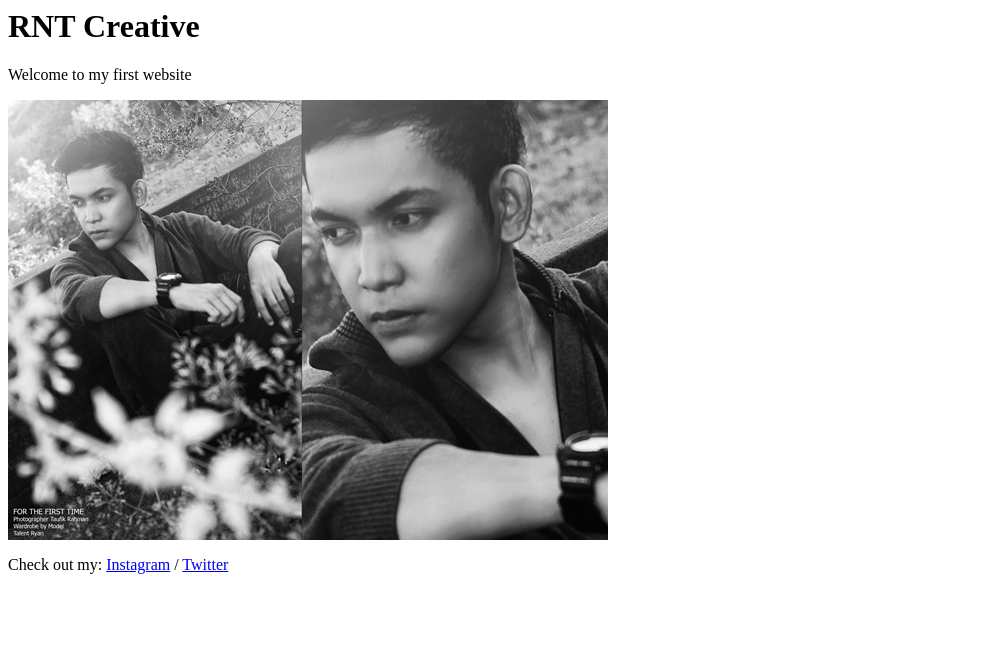
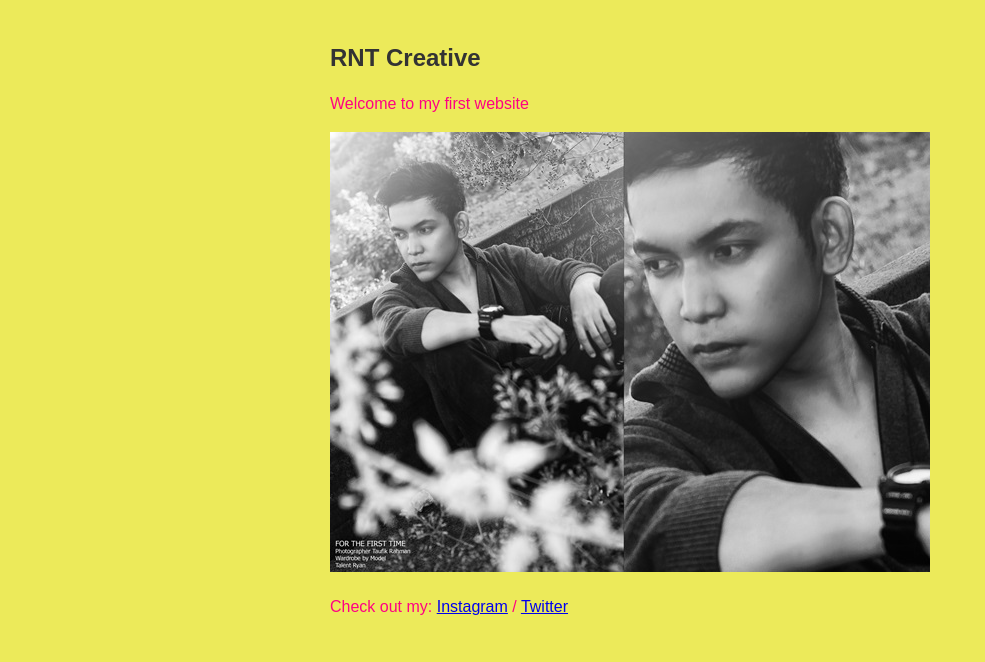
Before and after one commit to Rianto-RNT/front-and-fun, a plain HTML site: page rnt-sallyhart/index.html in a window 1280 px wide. Shown: the whole page, without its empty margins (0-985 px from the left). Drawn offline with Linux system fonts and the light colour scheme.

Commit message:
Writing our first CSS

```diff
--- a/rnt-sallyhart/assets/style.css
+++ b/rnt-sallyhart/assets/style.css
@@ -0,0 +1,18 @@
+p {
+  color: #ff0083;
+}
+
+body {
+  font-family: Arial, Helvetica, sans-serif;
+  font-size: 16px;
+  line-height: 1.5;
+  background-color: #ecea5a;
+  color: #333333;
+  margin: 40px auto 40px auto;
+  width: 620px;
+}
+
+h1 {
+  font-size: 24px;
+  font-weight: 700;
+}
--- a/rnt-sallyhart/index.html
+++ b/rnt-sallyhart/index.html
@@ -1,3 +1,16 @@
+<!DOCTYPE html>
+<html lang="en">
+  <head>
+    <meta charset="UTF-8" />
+    <meta http-equiv="X-UA-Compatible" content="IE=edge" />
+    <meta name="viewport" content="width=device-width, initial-scale=1.0" />
+
+    <!-- Link  & css-->
+    <link rel="stylesheet" href="./assets/style.css" />
+
+    <title>Sally Hart | RNT Creative</title>
+  </head>
+  <body>
     <h1>RNT Creative</h1>
 
     <p>Welcome to my first website</p>
@@ -9,3 +22,5 @@
       <a href="https://www.instagram.com/ryanmorrisonsays/">Instagram</a> /
       <a href="https://twitter.com/ryanmorrisonsay">Twitter</a>
     </p>
+  </body>
+</html>
```
Lines whose indentation alone changed are shown as unchanged.
